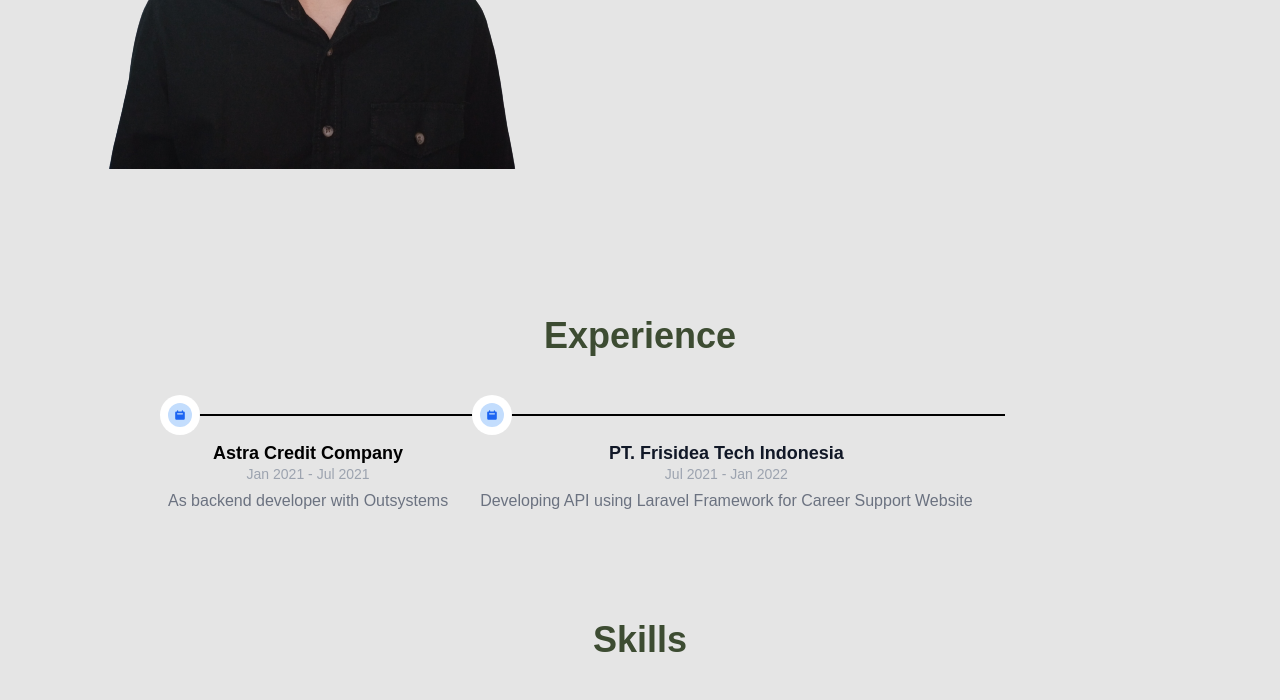
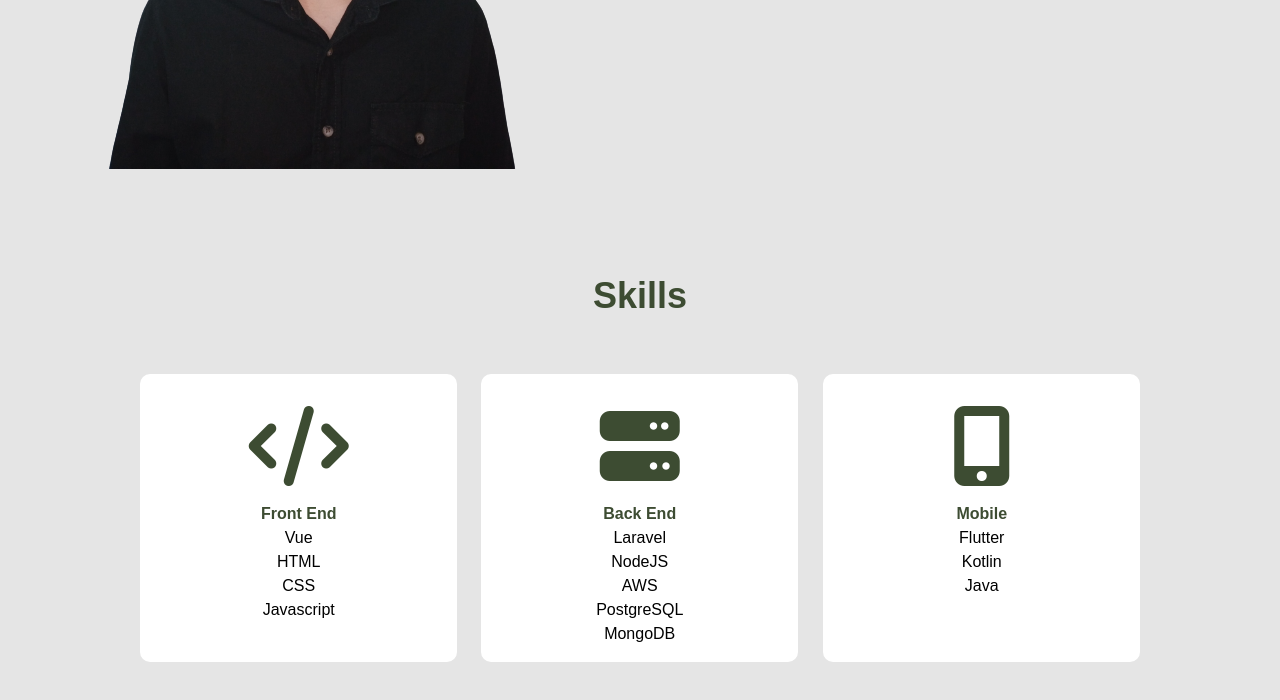
Before and after one commit to EvanSamuelW/Portfolio, a website: page index.html in a window 1280 px wide. Shown: the part 504-1204 px from the top of the page. Drawn offline with nearby package versions, Linux system fonts and the light colour scheme.

Commit message:
fix about

```diff
--- a/index.html
+++ b/index.html
@@ -149,7 +149,7 @@
             </div>
         </section> -->
 
-        <article class="course " data-aos="fade-in" id="experience">
+        <!-- <article class="course " data-aos="fade-in" id="experience">
             <h1 class="pa-10 mt-10 mb-10" id="h1 ">Experience</h1>
             <ol class="items-center sm:flex ml-10 object-center ">
                 <li class="relative mb-6 sm:mb-0 ">
@@ -181,7 +181,7 @@
                     </div>
                 </li>
             </ol>
-        </article>
+        </article> -->
 
 
         <article class="course " id="skills">
```
